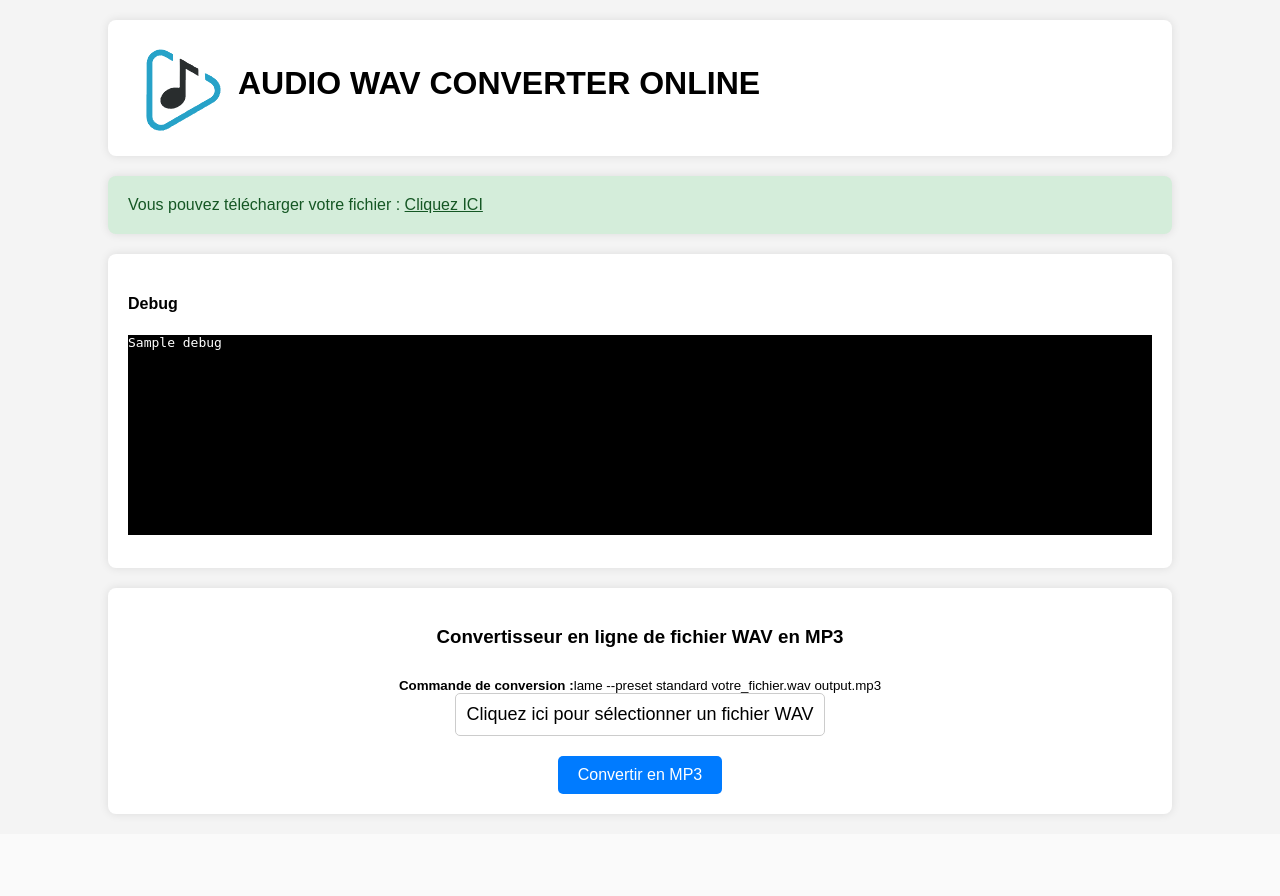
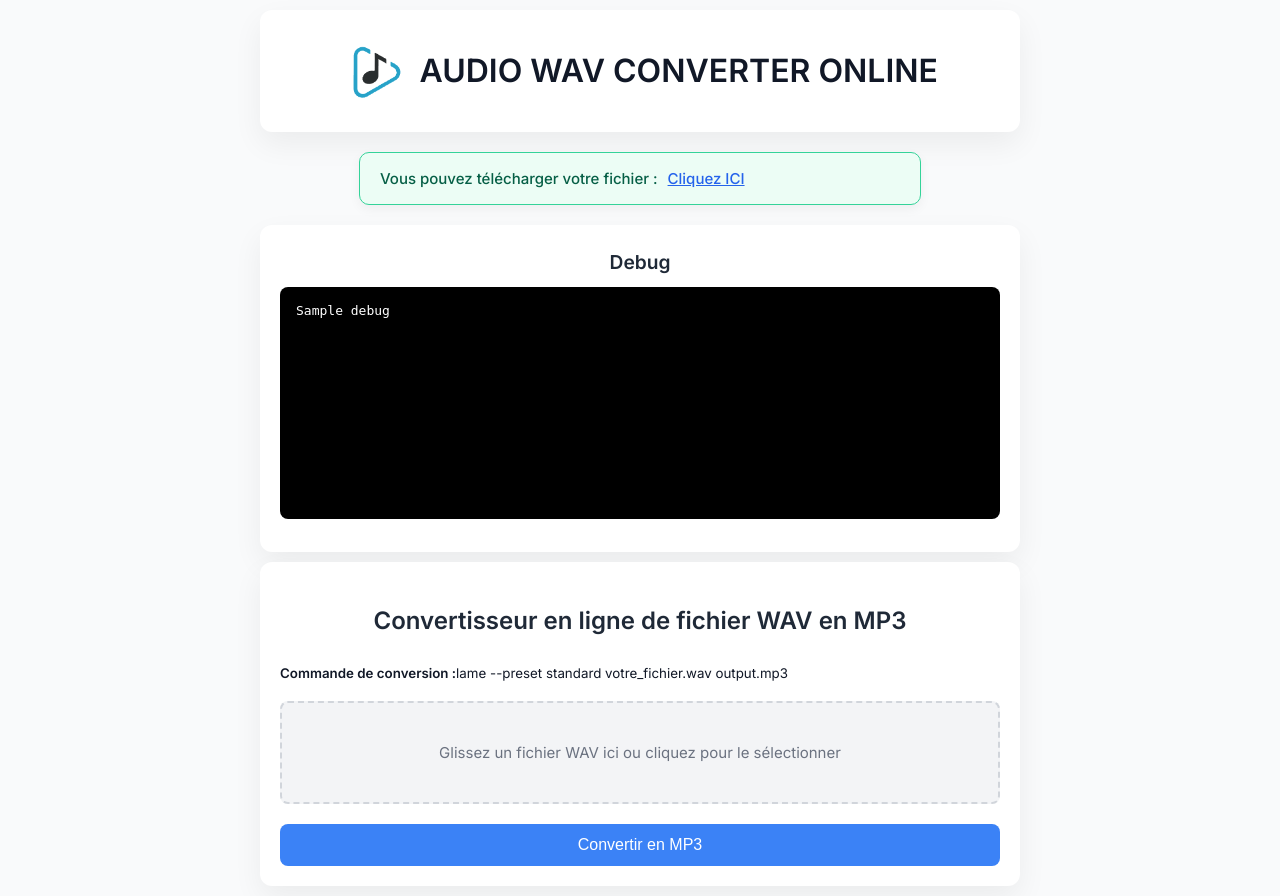
Before and after one commit to Hack-Oeil/WAV_CONVERTER_ONLINE, a PHP site: template .docker/server_http/www/templates/web/home.html.twig in a window 1280 px wide. Before the commit the page ends 817 px from the top, so only its background shows below. Run offline with PHP 8.4, Linux system fonts and the light colour scheme; the template is opened without the code that fills it: most values are stand-ins (such as "Sample title", 1, 10 or a date in 2020); some libraries are stand-ins or nearby versions.

Commit message:
modification de style

```diff
--- a/.docker/server_http/www/public/css/style.css
+++ b/.docker/server_http/www/public/css/style.css
@@ -1,93 +1,140 @@
 body {
-    font-family: Arial, sans-serif;
+  font-family: 'Inter', 'Segoe UI', sans-serif;
+  background-color: #f9fafb;
   margin: 0;
   padding: 0;
-    background-color: #f4f4f4;
+  color: #111827;
+}
+.container-header {
+  display: flex;
+  align-items: center;        /* centre verticalement le texte et l'image */
+  gap: 15px;                  /* espace entre l'image et le titre */
+  justify-content: center;    /* centre horizontalement tout l'ensemble */
+  flex-direction: row;        /* assure l'alignement horizontal */
+}
+.container-header img {
+  height: 60px;
+  width: auto;
+}
+.container {
+  max-width: 720px;
+  margin: 10px auto;
+  background: #ffffff;
+  padding: 20px;
+  border-radius: 12px;
+  box-shadow: 0 12px 30px rgba(0, 0, 0, 0.06);
 }
 
-  .container {
-    width: 80%;
-    margin: 20px auto;
-    background-color: #fff;
-    padding: 20px;
-    border-radius: 8px;
-    box-shadow: 0 0 10px rgba(0, 0, 0, 0.1);
+h3 {
+  font-size: 1.5rem;
+  text-align: center;
+  margin-bottom: 30px;
+  font-weight: 600;
+  color: #1f2937;
 }
 
-  .error {
-    width: 80%;
-    margin: 5px auto;
-    color: #721c24;
-    background-color: #f8d7da;
-    border-color: #f5c6cb;
-    padding: 20px;
-    border-radius: 8px;
-    box-shadow: 0 0 10px rgba(0, 0, 0, 0.1);
-  }
 
-  a, a:active, a:hover, a:visited {
-      color: #155724;
-  }
-  .success {
-    width: 80%;
-    margin: 5px auto;
-    color: #155724;
-    background-color: #d4edda;
-    border-color: #c3e6cb;
-    padding: 20px;
-    border-radius: 8px;
-    box-shadow: 0 0 10px rgba(0, 0, 0, 0.1);
-  }
-
-  h1, h3 {
-    vertical-align: middle;
+h4 {
+  font-size: 1.2rem;
   text-align: center;
-    margin-bottom: 30px;
-  }
-
-  .container-header {
-    display: flex;
-    align-items: center;
-  }
-
-  .container-header img {
-    margin-right: 10px; /* Espacement entre l'image et le titre */
+  margin:5px;
+  margin-bottom: 10px;
+  font-weight: 600;
+  color: #1f2937;
 }
 
 form {
   display: flex;
   flex-direction: column;
-    align-items: center;
+  gap: 20px;
 }
 
-  .file-input {
-    margin-bottom: 20px;
-    padding: 10px;
-    border: 1px solid #ccc;
-    border-radius: 5px;
+.file-input label {
+  display: block;
+  padding: 40px;
+  border: 2px dashed #d1d5db;
+  background-color: #f3f4f6;
+  border-radius: 8px;
+  text-align: center;
+  color: #6b7280;
+  cursor: pointer;
+  transition: border-color 0.3s, background-color 0.3s;
+  font-size: 15px;
 }
 
-  label {
-    font-size: 18px;
-    margin-bottom: 5px;
+.file-input label:hover {
+  border-color: #3b82f6;
+  background-color: #e0f2fe;
+  color: #2563eb;
 }
 
 input[type="file"] {
-
-    display:none;
+  display: none;
 }
 
 button {
-    padding: 10px 20px;
+  padding: 12px 24px;
   font-size: 16px;
-    background-color: #007bff;
-    color: #fff;
+  font-weight: 500;
+  background-color: #3b82f6;
+  color: white;
   border: none;
-    border-radius: 5px;
+  border-radius: 8px;
   cursor: pointer;
-    transition: background-color 0.3s;
+  transition: background-color 0.3s ease;
 }
 
 button:hover {
-    background-color: #0056b3;
+  background-color: #2563eb;
 }
+
+.success, .error {
+  max-width: 520px;
+  margin: 20px auto;
+  padding: 16px 20px;
+  border-radius: 10px;
+  font-weight: 500;
+  font-size: 15px;
+  display: flex;
+  align-items: center;
+  gap: 10px;
+  box-shadow: 0 4px 12px rgba(0, 0, 0, 0.05);
+}
+
+.success {
+  background-color: #ecfdf5;
+  color: #065f46;
+  border: 1px solid #34d399;
+}
+
+.error {
+  background-color: #fef2f2;
+  color: #991b1b;
+  border: 1px solid #f87171;
+}
+
+a {
+  color: #2563eb;
+  text-decoration: underline;
+  font-weight: 500;
+}
+
+a:hover {
+  text-decoration: none;
+}
+
+pre {
+  background-color: #1f2937;
+  color: #f9fafb;
+  padding: 16px;
+  border-radius: 8px;
+  font-size: 13px;
+  overflow: auto;
+  max-height: 200px;
+}
+
+#drop-zone.highlight {
+  background-color: #dbeafe;
+  border-color: #2563eb;
+  color: #1e3a8a;
+}
--- a/.docker/server_http/www/templates/web/home.html.twig
+++ b/.docker/server_http/www/templates/web/home.html.twig
@@ -15,10 +15,10 @@
     <h3>Convertisseur en ligne de fichier WAV en MP3</h3>
     <form method="post" enctype="multipart/form-data">
     <small><strong>Commande de conversion :</strong>lame --preset standard votre_fichier.wav output.mp3</small>
-      <div class="file-input">
-        <label for="file">Cliquez ici pour sélectionner un fichier WAV</label>
-        <input type="file" id="file" name="fichier_wav" accept=".wav" required>
-      </div>
+    <div class="file-input">
+      <label id="drop-zone">Glissez un fichier WAV ici ou cliquez pour le sélectionner</label>
+      <input type="file" id="file" name="fichier_wav" accept=".wav" required>
+    </div>
       <button type="submit">Convertir en MP3</button>
     </form>
   </div>
--- a/.docker/server_http/www/templates/web/layout.html.twig
+++ b/.docker/server_http/www/templates/web/layout.html.twig
@@ -6,6 +6,7 @@
     <title>Conversion WAV vers MP3</title>
     <link rel="icon" href="favicon.ico?v=audio" />
     <link rel="stylesheet" href="css/style.css">
+    <link href="https://fonts.googleapis.com/css2?family=Inter:wght@400;500;600&display=swap" rel="stylesheet">
 </head>
 <body>
     <div class="container container-header">
@@ -15,5 +16,56 @@
     <main>
         {% block content %}{% endblock %}
     </main>
+<script>
+  const dropZone = document.getElementById('drop-zone');
+  const fileInput = document.getElementById('file');
+
+  // Texte par défaut
+  const defaultText = 'Glissez un fichier WAV ici ou cliquez pour le sélectionner';
+
+  // Fonction pour mettre à jour le texte du label
+  function updateLabelText(file) {
+    dropZone.textContent = file ? `Fichier sélectionné : ${file.name}` : defaultText;
+  }
+
+  // Empêche les comportements par défaut
+  ['dragenter', 'dragover', 'dragleave', 'drop'].forEach(eventName => {
+    dropZone.addEventListener(eventName, e => {
+      e.preventDefault();
+      e.stopPropagation();
+    });
+  });
+
+  ['dragenter', 'dragover'].forEach(eventName => {
+    dropZone.addEventListener(eventName, () => dropZone.classList.add('highlight'));
+  });
+
+  ['dragleave', 'drop'].forEach(eventName => {
+    dropZone.addEventListener(eventName, () => dropZone.classList.remove('highlight'));
+  });
+
+  // Drop : affecte le fichier et met à jour le texte
+  dropZone.addEventListener('drop', e => {
+    if (e.dataTransfer.files.length) {
+      fileInput.files = e.dataTransfer.files;
+      updateLabelText(e.dataTransfer.files[0]);
+    }
+  });
+
+  // Clic = file picker
+  dropZone.addEventListener('click', () => fileInput.click());
+
+  // Changement manuel (file picker)
+  fileInput.addEventListener('change', () => {
+    if (fileInput.files.length > 0) {
+      updateLabelText(fileInput.files[0]);
+    } else {
+      updateLabelText(null);
+    }
+  });
+
+  // Initialise le label
+  updateLabelText(null);
+</script>
 </body>
 </html>
```
Also changed, not shown: presentation/assets/images/capture.jpg. Lines whose indentation alone changed are shown as unchanged.
